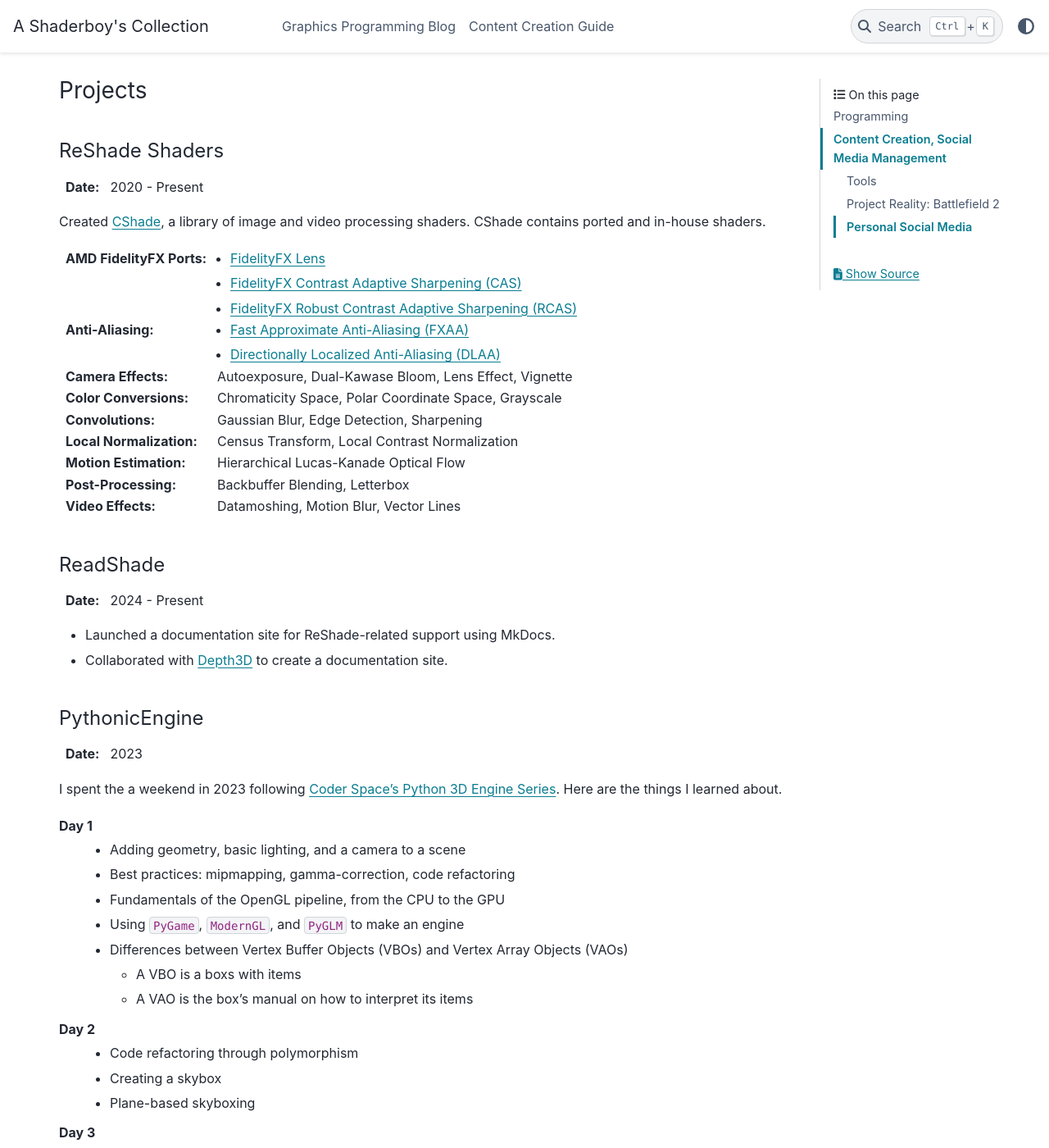
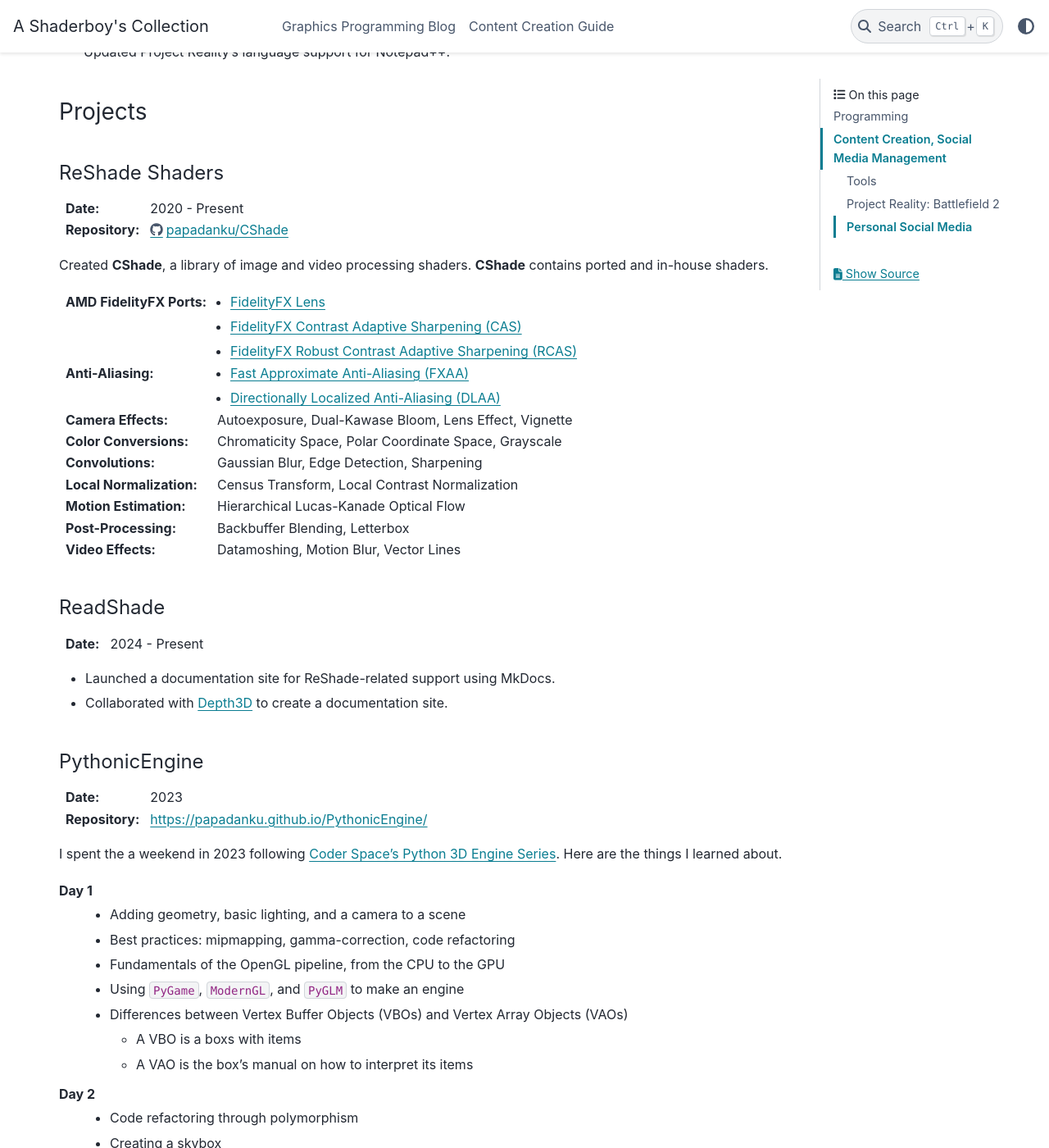
Before and after one commit to papadanku/papadanku.github.io, a Sphinx documentation site: the page built from doc/index.rst, in a window 1280 px wide and 1400 px high, scrolled down 1997 px. Shown: the whole window at 82% size. Built offline with Sphinx 7.4.7 and the PyData theme 0.15.4, drawn with Linux system fonts in a browser that asks for light colours; part of the change alters nothing that is shown; some of the changed text lies outside the part shown.

Commit message:
Added website and repo links

```diff
--- a/doc/index.rst
+++ b/doc/index.rst
@@ -41,6 +41,7 @@ Project Reality: Battlefield 2
 """"""""""""""""""""""""""""""
 
 :Date: 2021 - Present
+:Website: https://www.realitymod.com/
 
 I am a developer for the Project Reality: Battlefield 2 \(PR: BF2\).
 
@@ -93,8 +94,9 @@ ReShade Shaders
 """""""""""""""
 
 :Date: 2020 - Present
+:Repository: https://github.com/papadanku/CShade
 
-Created `CShade <https://github.com/papadanku/CShade>`_, a library of image and video processing shaders. CShade contains ported and in-house shaders.
+Created **CShade**, a library of image and video processing shaders. **CShade** contains ported and in-house shaders.
 
 :AMD FidelityFX Ports: - `FidelityFX Lens <https://gpuopen.com/manuals/fidelityfx_sdk/fidelityfx_sdk-page_techniques_lens/>`_
                        - `FidelityFX Contrast Adaptive Sharpening \(CAS\) <https://gpuopen.com/manuals/fidelityfx_sdk/fidelityfx_sdk-page_techniques_contrast-adaptive-sharpening/>`_
@@ -121,6 +123,7 @@ PythonicEngine
 """"""""""""""
 
 :Date: 2023
+:Repository: https://papadanku.github.io/PythonicEngine/
 
 I spent the a weekend in 2023 following `Coder Space's Python 3D Engine Series <https://youtube.com/playlist?list=PLi77irUVkDav8GLrZSVZiPPHvVa-RjJ-o>`_. Here are the things I learned about.
 
@@ -178,7 +181,7 @@ Project Reality: Battlefield 2
 ^^^^^^^^^^^^^^^^^^^^^^^^^^^^^^
 
 :Date: 2023 - Present
-
+:Website: https://www.realitymod.com/
 :Discord: https://discord.com/servers/project-reality-190090455973756928
 :Facebook: https://www.facebook.com/realitymod
 :Instagram: https://www.instagram.com/projectrealitymod/
```
